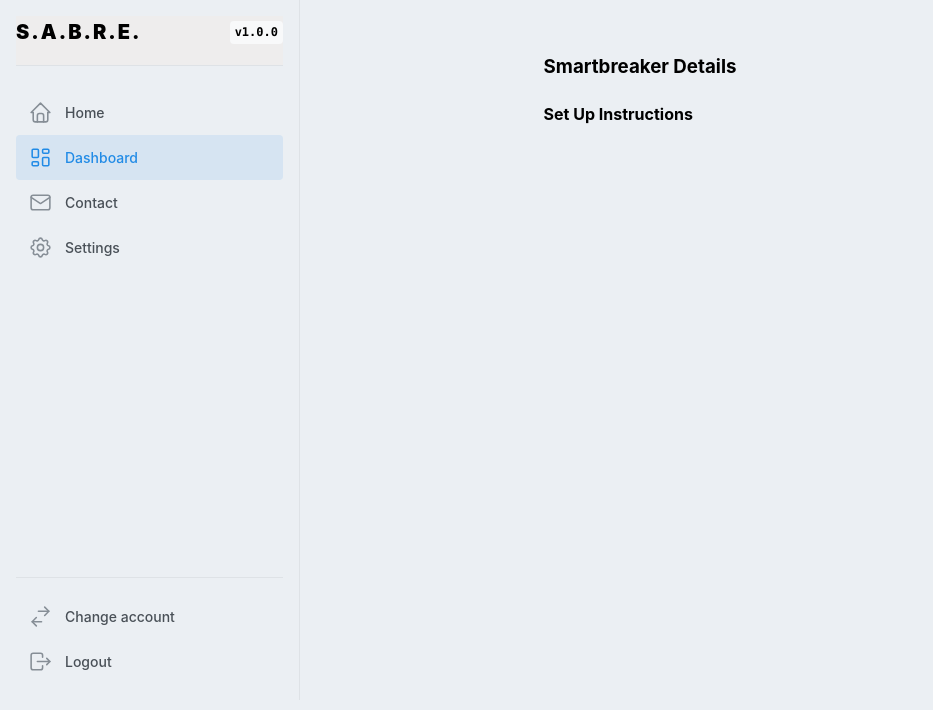
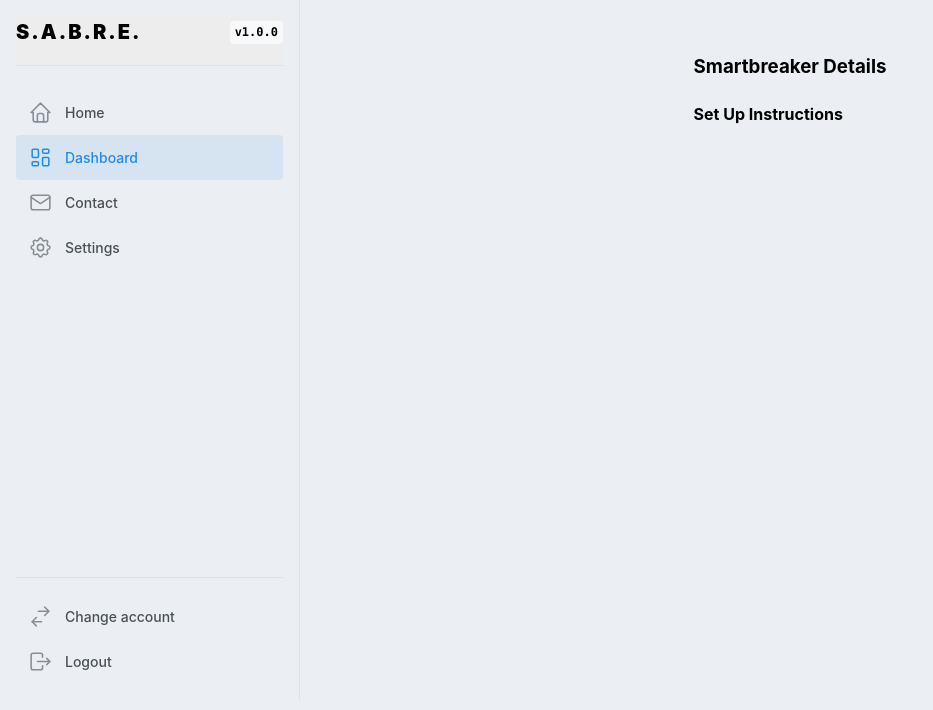
Before and after one commit to Duro233/smartbreaker, a React app in the folder frontend/: page /home in a window 1280 px wide. Shown: the top 710 px of the page, without its empty margins (0-933 px from the left). Built offline with nearby package versions, Linux system fonts and the light colour scheme; the HTML template or start-up script is replaced by a standard one.

Commit message:
Add left margin to main content area

```diff
--- a/frontend/src/pages/HomePage.tsx
+++ b/frontend/src/pages/HomePage.tsx
@@ -10,7 +10,7 @@ export default function HomePage()
   return (
     <div style={{ display: 'flex', height: '100vh', background: 'var(--app-bg)' }}>
       <NavbarSimple />
-      <main style={{ flex: 1, padding: '2rem'}}>
+      <main style={{ flex: 1, padding: '2rem', marginLeft: '300px' }}>
         <h2>{userInfo?.first} {userInfo?.last}</h2>
         <h3>Smartbreaker Details</h3>
         {/*details on the smartbreaker*/}
```
